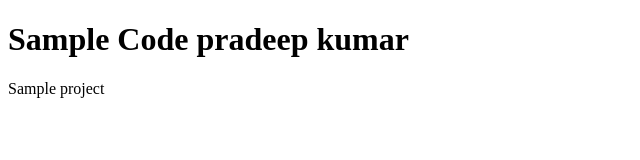
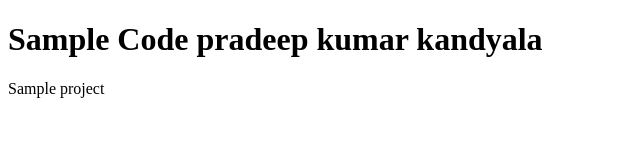
Before and after one commit to pradeep491/SampleRepo, a plain HTML site: page index.html in a window 1280 px wide. Shown: the whole page, without its empty margins (0-640 px from the left). Drawn offline with Linux system fonts and the light colour scheme.

Commit message:
changed html

```diff
--- a/index.html
+++ b/index.html
@@ -4,7 +4,7 @@
 
 </head>
 <body>
-<h1>Sample Code pradeep kumar</h1>
+<h1>Sample Code pradeep kumar kandyala</h1>
 <p>Sample project</p>
 </body>
 </html>
```
